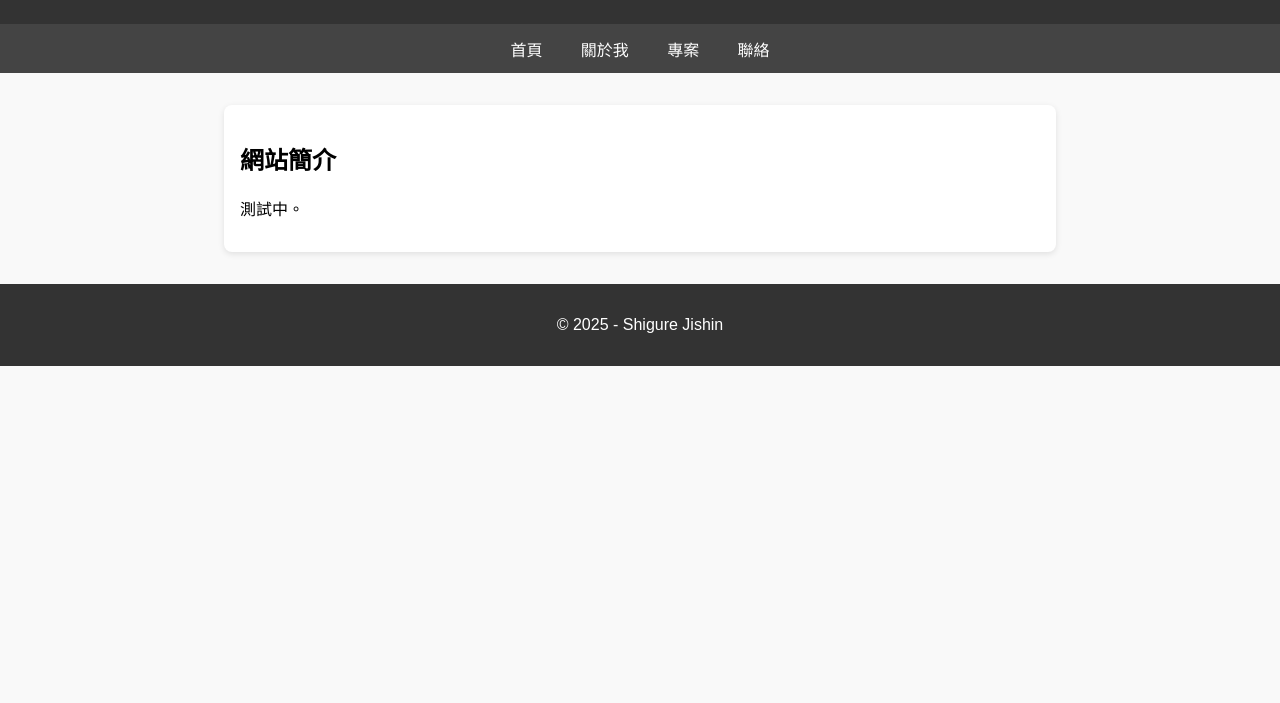
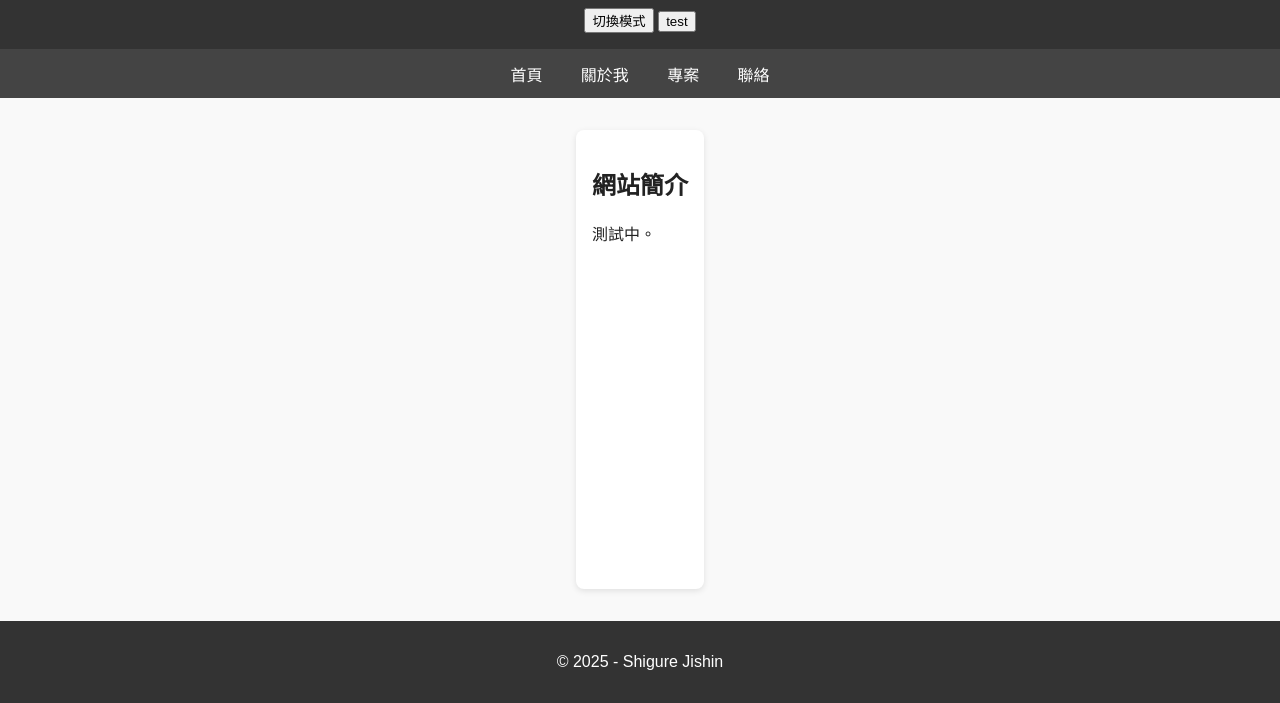
Before and after one commit to ShigureJishin/shigurejishin.github.io, a plain HTML site: page index.html in a window 1280 px wide. Shown: the part 97-800 px from the top of the page. Drawn offline with Linux system fonts and the light colour scheme.

Commit message:
Style: 修正頁尾貼齊樣式

```diff
--- a/index.html
+++ b/index.html
@@ -3,12 +3,18 @@
 <head>
   <meta charset="UTF-8">
   <meta name="viewport" content="width=device-width, initial-scale=1.0">
-  <title>我的 GitHub 網頁</title>
+  <title>時針的小屋</title>
   <link rel="stylesheet" href="style.css">
 </head>
-<body>
+
+<body class="light">
+  <div class="wrapper">
     <header>
       <h1>歡迎來到我的網站</h1>
+      <div class="mode-toggle-container">
+        <button id="mode-toggle">切換模式</button>
+        <button id="mode-toggle1">test</button>
+      </div>
     </header>
 
     <nav>
@@ -23,8 +29,17 @@
       <p>測試中。</p>
     </main>
 
-  <footer>
-    <p>© 2025 - Shigure Jishin</p>
-  </footer>
+
+    <footer> <p>© 2025 - Shigure Jishin</p> </footer>
+  </div>
+
+  <script>
+    const toggleBtn = document.getElementById('mode-toggle');
+    toggleBtn.addEventListener('click', () => {
+      document.body.classList.toggle('dark');
+      document.body.classList.toggle('light');
+    });
+  </script>
+
 </body>
 </html>
--- a/style.css
+++ b/style.css
@@ -1,15 +1,24 @@
+html, body {
+  height: 100%;
+  margin: 0;
+}
+
+.wrapper {
+  min-height: 100%;
+  display: flex;
+  flex-direction: column;
+}
+/* 共用樣式 */
 body {
   font-family: Arial, sans-serif;
   margin: 0;
   padding: 0;
-  background: #f9f9f9;
+  transition: background 0.3s, color 0.3s;
 }
 
-header {
-  background: #333;
-  color: white;
+header, footer {
+  text-align: center;
   padding: 1rem;
-  text-align: center;
 }
 
 nav {
@@ -29,18 +38,43 @@ nav a:hover {
 }
 
 main {
+    flex: 1; /* 撐滿剩下空間 */
   max-width: 800px;
   margin: 2rem auto;
   padding: 1rem;
+  border-radius: 8px;
+}
+
+/* Light mode */
+body.light {
+  background: #f9f9f9;
+  color: #222;
+}
+
+body.light header,
+body.light footer {
+  background: #333;
+  color: white;
+}
+
+body.light main {
   background: white;
-  border-radius: 8px;
   box-shadow: 0 2px 6px rgba(0,0,0,0.1);
 }
 
-footer {
-  text-align: center;
-  padding: 1rem;
-  background: #333;
-  color: white;
-  margin-top: 2rem;
+/* Dark mode */
+body.dark {
+  background: #121212;
+  color: #eee;
 }
+
+body.dark header,
+body.dark footer {
+  background: #1e1e1e;
+  color: #eee;
+}
+
+body.dark main {
+  background: #1e1e1e;
+  box-shadow: 0 2px 6px rgba(255,255,255,0.1);
+}
```
Lines whose indentation alone changed are shown as unchanged.
